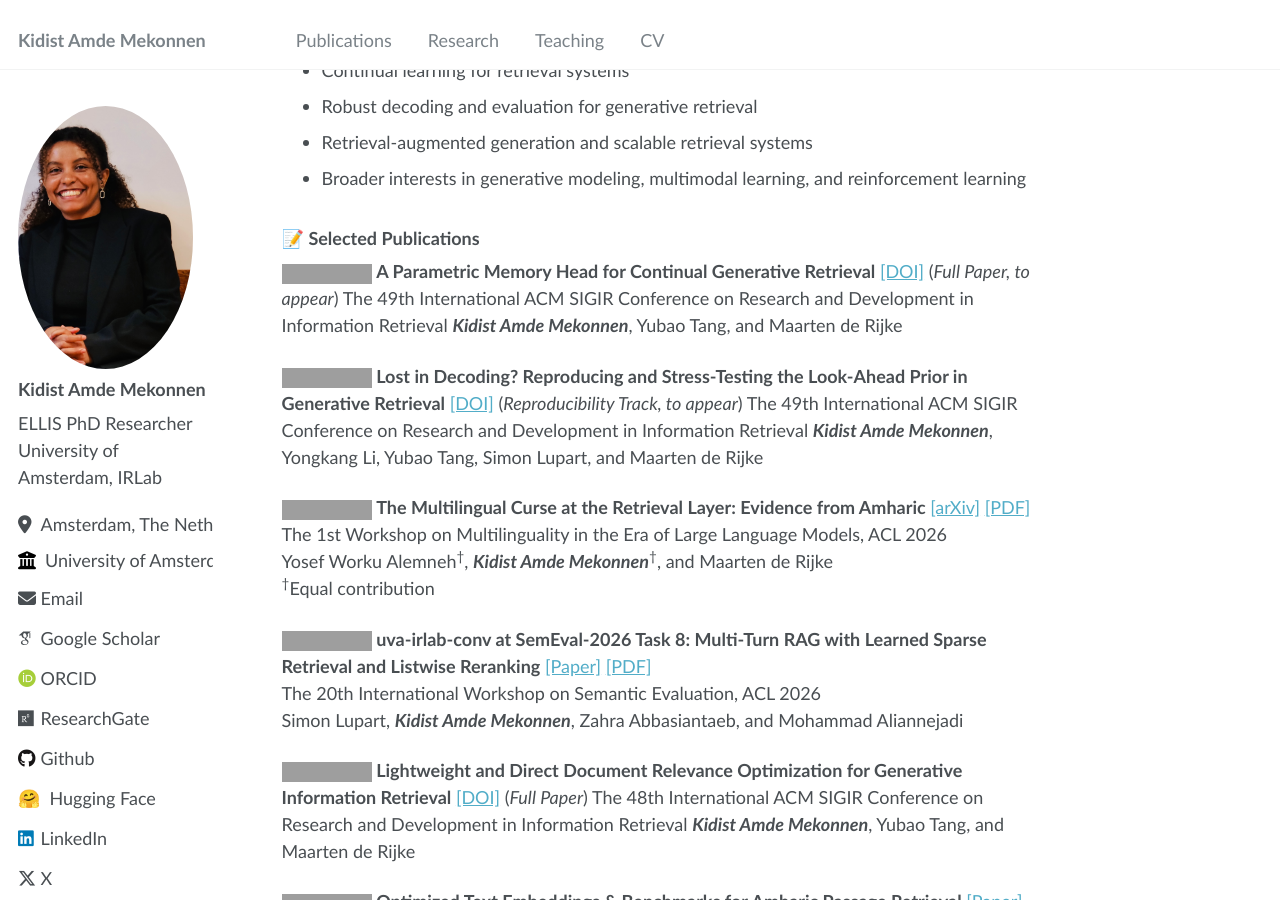
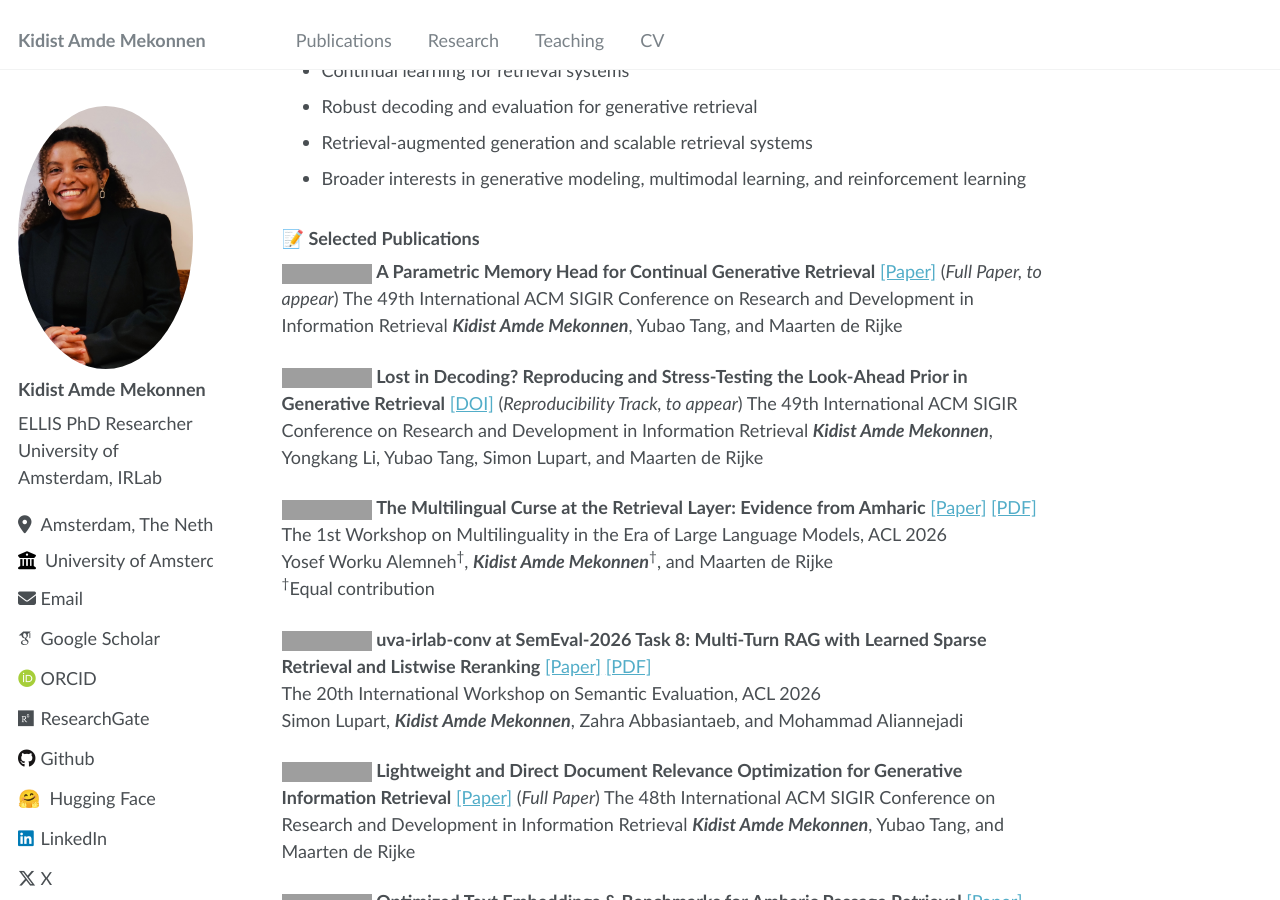
Before and after one commit to kidist-amde/kidist-amde.github.io, a Jekyll site: the page built from _pages/about.md, in a window 1280 px wide and 900 px high, scrolled down 510 px, cut to the strip 0-900 px from the top of the window. Built offline with Jekyll 4.4.1, drawn with Linux system fonts in a browser that asks for light colours; some web fonts are replaced; grey boxes are pictures that could not be loaded.

```diff
--- a/_pages/about.md
+++ b/_pages/about.md
@@ -24,8 +24,8 @@ My research focuses on generative retrieval, recommendation, neural information
 
 ### 📝 Selected Publications
 
-[![SIGIR 2026](https://img.shields.io/badge/SIGIR-2026-blue?style=flat-square)](https://doi.org/10.1145/3805712.3809725)
-**A Parametric Memory Head for Continual Generative Retrieval** [[DOI]](https://doi.org/10.1145/3805712.3809725) (*Full Paper, to appear*)
+[![SIGIR 2026](https://img.shields.io/badge/SIGIR-2026-blue?style=flat-square)](https://dl.acm.org/doi/10.1145/3805712.3809725)
+**A Parametric Memory Head for Continual Generative Retrieval** [[Paper]](https://dl.acm.org/doi/10.1145/3805712.3809725) (*Full Paper, to appear*)
 The 49th International ACM SIGIR Conference on Research and Development in Information Retrieval
 ***Kidist Amde Mekonnen***, Yubao Tang, and Maarten de Rijke
 
@@ -35,7 +35,7 @@ The 49th International ACM SIGIR Conference on Research and Development in Infor
 ***Kidist Amde Mekonnen***, Yongkang Li, Yubao Tang, Simon Lupart, and Maarten de Rijke
 
 [![ACL MeLLM 2026](https://img.shields.io/badge/ACL%20MeLLM-2026-purple?style=flat-square)](https://aclanthology.org/2026.mellm-1.19/)
-**The Multilingual Curse at the Retrieval Layer: Evidence from Amharic** [[arXiv]](https://arxiv.org/abs/2605.24556) [[PDF]](https://aclanthology.org/2026.mellm-1.19/)
+**The Multilingual Curse at the Retrieval Layer: Evidence from Amharic** [[Paper]](https://aclanthology.org/2026.mellm-1.19/) [[PDF]](https://aclanthology.org/2026.mellm-1.19.pdf)
 The 1st Workshop on Multilinguality in the Era of Large Language Models, ACL 2026
 Yosef Worku Alemneh<sup>†</sup>, ***Kidist Amde Mekonnen***<sup>†</sup>, and Maarten de Rijke
 <sup>†</sup>Equal contribution
@@ -47,7 +47,7 @@ The 20th International Workshop on Semantic Evaluation, ACL 2026
 Simon Lupart, **_Kidist Amde Mekonnen_**, Zahra Abbasiantaeb, and Mohammad Aliannejadi
 
 [![SIGIR 2025](https://img.shields.io/badge/SIGIR-2025-blue?style=flat-square)](https://dl.acm.org/doi/10.1145/3726302.3730023)
-**Lightweight and Direct Document Relevance Optimization for Generative Information Retrieval** [[DOI]](https://dl.acm.org/doi/10.1145/3726302.3730023) (*Full Paper*)
+**Lightweight and Direct Document Relevance Optimization for Generative Information Retrieval** [[Paper]](https://dl.acm.org/doi/10.1145/3726302.3730023) (*Full Paper*)
 The 48th International ACM SIGIR Conference on Research and Development in Information Retrieval
 ***Kidist Amde Mekonnen***, Yubao Tang, and Maarten de Rijke
 
```
Also changed, not shown: _publications/2026-05-31-multilingual-curse-retrieval-layer.md (+1 -1 lines), _publications/2026-07-13-parametric-memory-head.md (+1 -1 lines).
